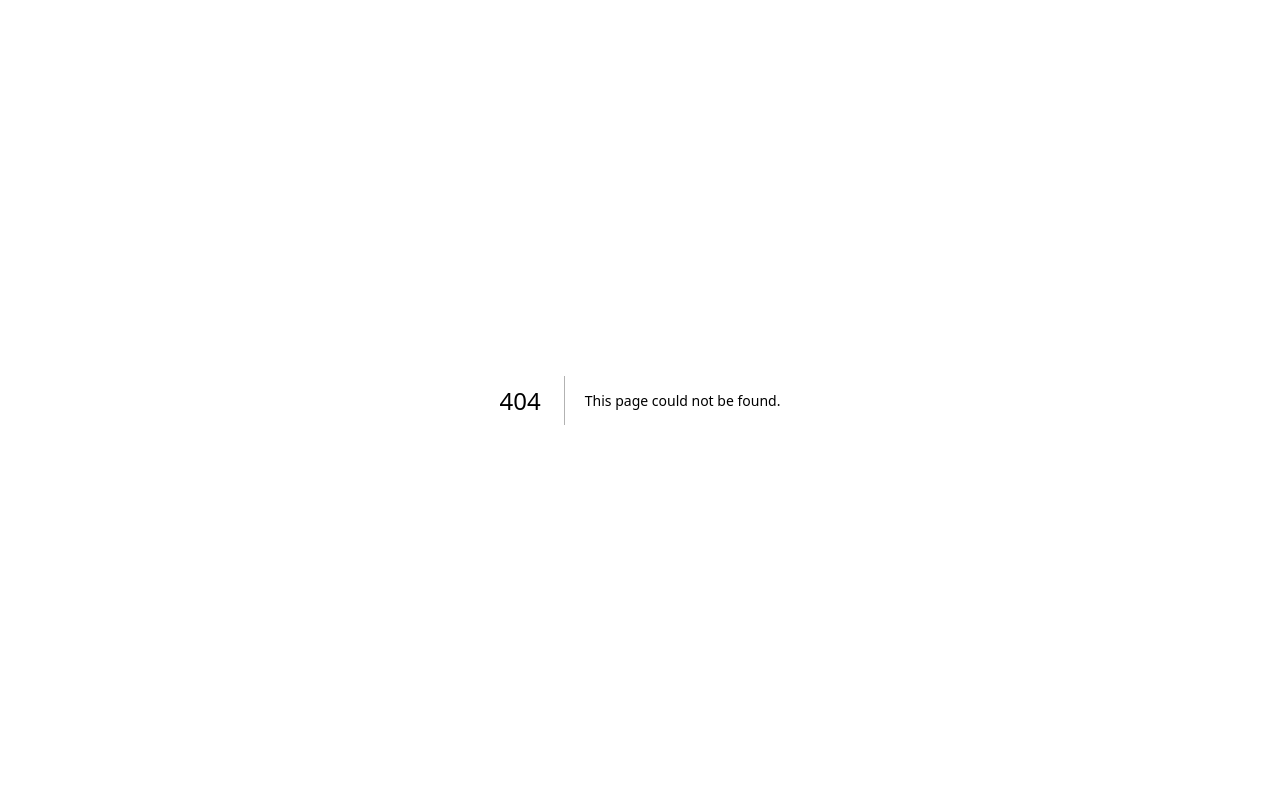
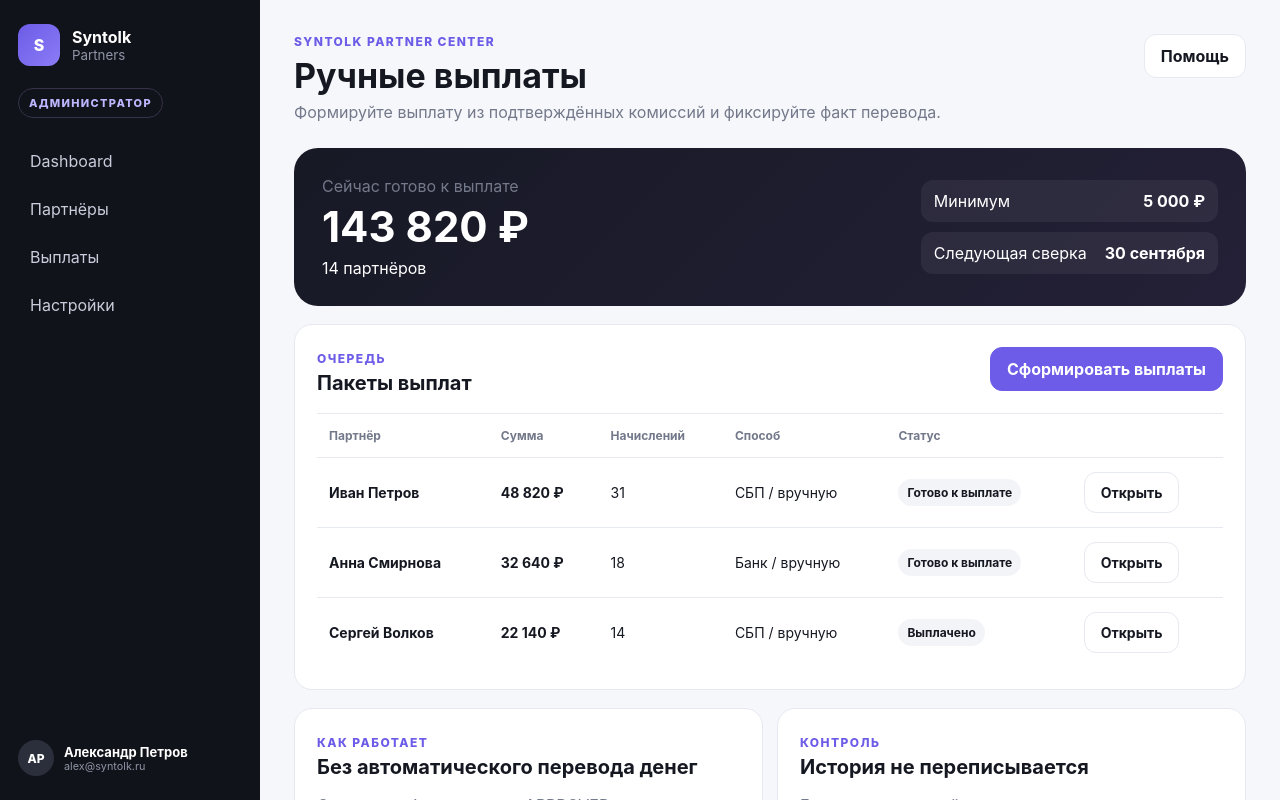
Before and after one commit to syntolkru-prog/Syntolk-partners-panel, a Next.js app: page /admin/payouts in a window 1280 px wide. Before the commit this address had no page. Shown: the top 800 px of the page. Built offline with nearby package versions, Linux system fonts and the light colour scheme.

Commit message:
feat: add Syntolk partner CRM screen app/admin/payouts/page.tsx

```diff
--- /dev/null
+++ b/app/admin/payouts/page.tsx
@@ -0,0 +1,48 @@
+import { Shell, Money } from "@/components/shell";
+
+const nav = [
+  { href: "/admin", label: "Dashboard" },
+  { href: "/admin/partners", label: "Партнёры" },
+  { href: "/admin/payouts", label: "Выплаты" },
+  { href: "/admin/settings", label: "Настройки" },
+];
+
+const rows = [
+  { partner: "Иван Петров", amount: 48820, entries: 31, method: "СБП / вручную", status: "Готово к выплате" },
+  { partner: "Анна Смирнова", amount: 32640, entries: 18, method: "Банк / вручную", status: "Готово к выплате" },
+  { partner: "Сергей Волков", amount: 22140, entries: 14, method: "СБП / вручную", status: "Выплачено" },
+];
+
+export default function AdminPayoutsPage() {
+  return (
+    <Shell title="Ручные выплаты" subtitle="Формируйте выплату из подтверждённых комиссий и фиксируйте факт перевода." nav={nav} role="АДМИНИСТРАТОР">
+      <section className="hero-panel">
+        <div><span className="muted">Сейчас готово к выплате</span><strong className="hero-money"><Money value={143820}/></strong><span>14 партнёров</span></div>
+        <div className="hero-meta"><span>Минимум <b><Money value={5000}/></b></span><span>Следующая сверка <b>30 сентября</b></span></div>
+      </section>
+
+      <section className="card">
+        <div className="section-title">
+          <div><span className="eyebrow">ОЧЕРЕДЬ</span><h2>Пакеты выплат</h2></div>
+          <button className="button primary">Сформировать выплаты</button>
+        </div>
+        <div className="table-wrap">
+          <table>
+            <thead><tr><th>Партнёр</th><th>Сумма</th><th>Начислений</th><th>Способ</th><th>Статус</th><th></th></tr></thead>
+            <tbody>
+              {rows.map((row) => <tr key={row.partner}>
+                <td><b>{row.partner}</b></td><td><b><Money value={row.amount}/></b></td><td>{row.entries}</td><td>{row.method}</td><td><span className="status">{row.status}</span></td>
+                <td><button className="button secondary">Открыть</button></td>
+              </tr>)}
+            </tbody>
+          </table>
+        </div>
+      </section>
+
+      <section className="grid-two">
+        <article className="card"><span className="eyebrow">КАК РАБОТАЕТ</span><h2>Без автоматического перевода денег</h2><p className="muted">Система собирает только APPROVED-комиссии, учитывает отрицательные refund-корректировки и создаёт пакет. После реального перевода вы вводите reference и отмечаете выплату как Paid.</p></article>
+        <article className="card"><span className="eyebrow">КОНТРОЛЬ</span><h2>История не переписывается</h2><p className="muted">Если возврат пришёл уже после выплаты, он становится отрицательной записью ledger и уменьшает будущий доступный баланс партнёра.</p></article>
+      </section>
+    </Shell>
+  );
+}
```
